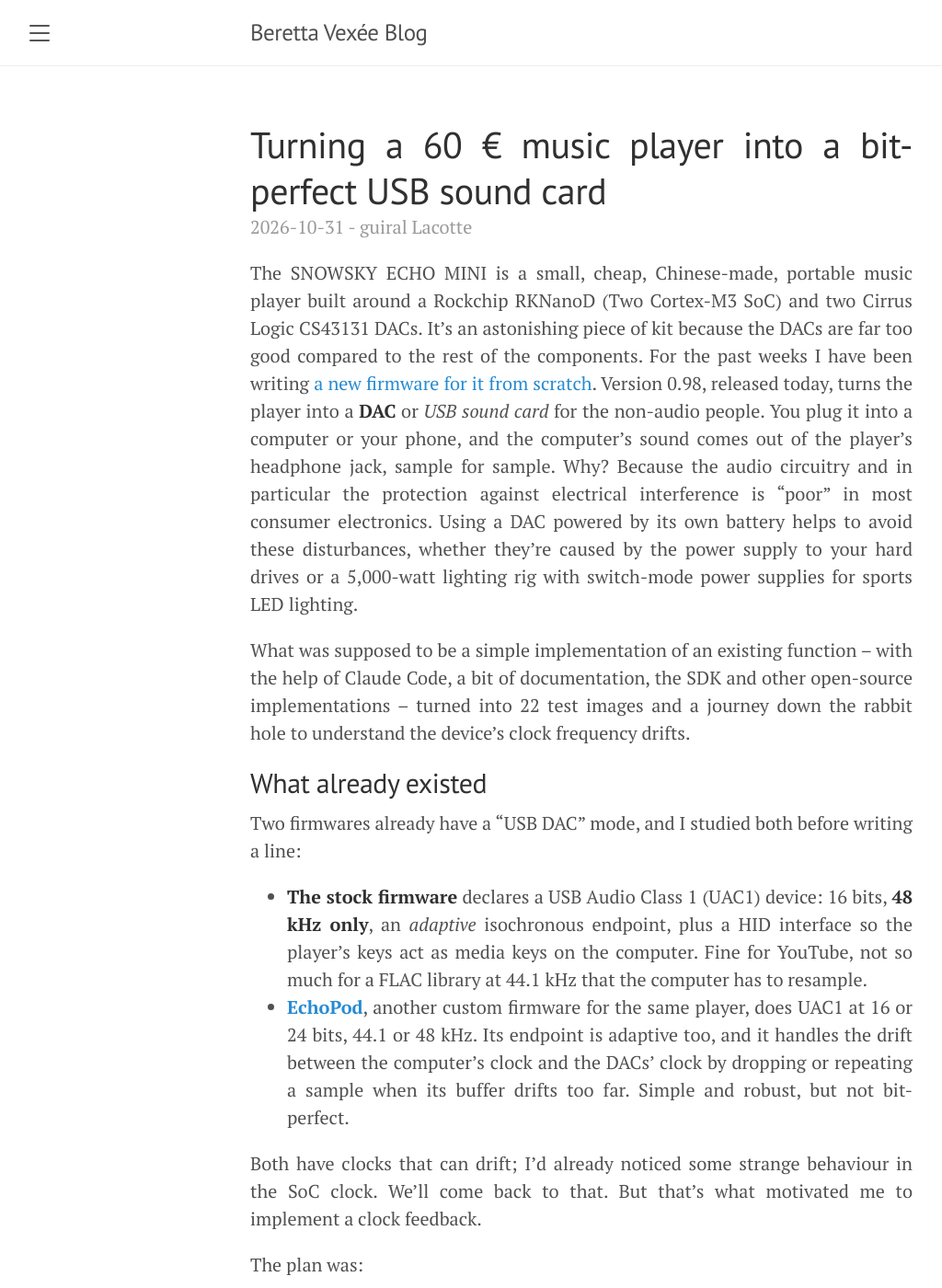
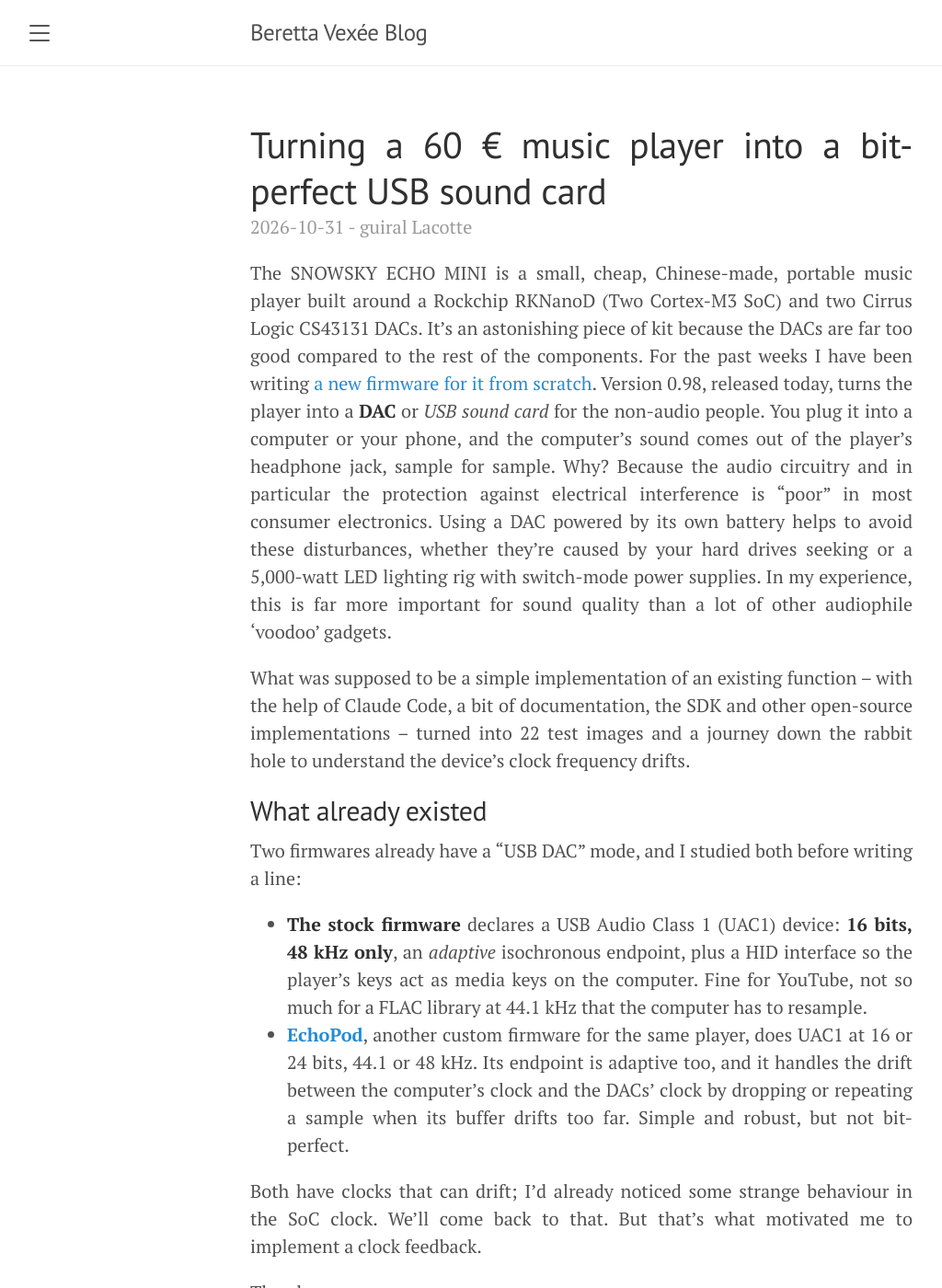
Before and after one commit to berettavexee/berettavexee.github.io, a Jekyll site: the page built from _posts/2026-10-31-echo-mini-usb-sound-card.md, in a window 1280 px wide and 1400 px high. Shown: the whole window at 92% size, without its empty margins (8-1032 px from the left). Built offline with Jekyll 4.4.1, drawn with Linux system fonts in a browser that asks for light colours.

Commit message:
Revise DAC functionality explanation and firmware details
Enhanced the explanation of the DAC functionality and clarified the importance of using a dedicated DAC for sound quality. Updated technical details about existing firmwares and their limitations.

```diff
--- a/_posts/2026-10-31-echo-mini-usb-sound-card.md
+++ b/_posts/2026-10-31-echo-mini-usb-sound-card.md
@@ -8,7 +8,7 @@
 ---
 
 The SNOWSKY ECHO MINI is a small, cheap, Chinese-made, portable music player built around a Rockchip RKNanoD (Two Cortex-M3 SoC) and two Cirrus Logic CS43131 DACs. It’s an astonishing piece of kit because the DACs are far too good compared to the rest of the components.
-For the past weeks I have been writing [a new firmware for it from scratch](https://github.com/berettavexee/echo-mini-newfw). Version 0.98, released today, turns the player into a **DAC** or *USB sound card* for the non-audio people. You plug it into a computer or your phone, and the computer's sound comes out of the player's headphone jack, sample for sample. Why? Because the audio circuitry and in particular the protection against electrical interference is "poor" in most consumer electronics. Using a DAC powered by its own battery helps to avoid these disturbances, whether they’re caused by the power supply to your hard drives or a 5,000-watt lighting rig with switch-mode power supplies for sports LED lighting.
+For the past weeks I have been writing [a new firmware for it from scratch](https://github.com/berettavexee/echo-mini-newfw). Version 0.98, released today, turns the player into a **DAC** or *USB sound card* for the non-audio people. You plug it into a computer or your phone, and the computer's sound comes out of the player's headphone jack, sample for sample. Why? Because the audio circuitry and in particular the protection against electrical interference is "poor" in most consumer electronics. Using a DAC powered by its own battery helps to avoid these disturbances, whether they’re caused by your hard drives seeking or a 5,000-watt LED lighting rig with switch-mode power supplies. In my experience, this is far more important for sound quality than a lot of other audiophile ‘voodoo’ gadgets.
 
 What was supposed to be a simple implementation of an existing function – with the help of Claude Code, a bit of documentation, the SDK and other open-source implementations – turned into 22 test images and a journey down the rabbit hole to understand the device’s clock frequency drifts.
 
@@ -16,7 +16,7 @@
 
 Two firmwares already have a "USB DAC" mode, and I studied both before writing a line:
 
-- **The stock firmware** declares a USB Audio Class 1 (UAC1) device: 16 bits, **48 kHz only**, an *adaptive* isochronous endpoint, plus a HID interface so the player's keys act as media keys on the computer. Fine for YouTube, not so much for a FLAC library at 44.1 kHz that the computer has to resample.
+- **The stock firmware** declares a USB Audio Class 1 (UAC1) device: **16 bits, 48 kHz only**, an *adaptive* isochronous endpoint, plus a HID interface so the player's keys act as media keys on the computer. Fine for YouTube, not so much for a FLAC library at 44.1 kHz that the computer has to resample.
 - **[EchoPod](https://github.com/BasilSkyWalk/echopod)**, another custom firmware for the same player, does UAC1 at 16 or 24 bits, 44.1 or 48 kHz. Its endpoint is adaptive too, and it handles the drift between the computer's clock and the DACs' clock by dropping or repeating a sample when its buffer drifts too far. Simple and robust, but not bit-perfect.
 
 Both have clocks that can drift; I’d already noticed some strange behaviour in the SoC clock. We’ll come back to that. But that’s what motivated me to implement a clock feedback.
```
